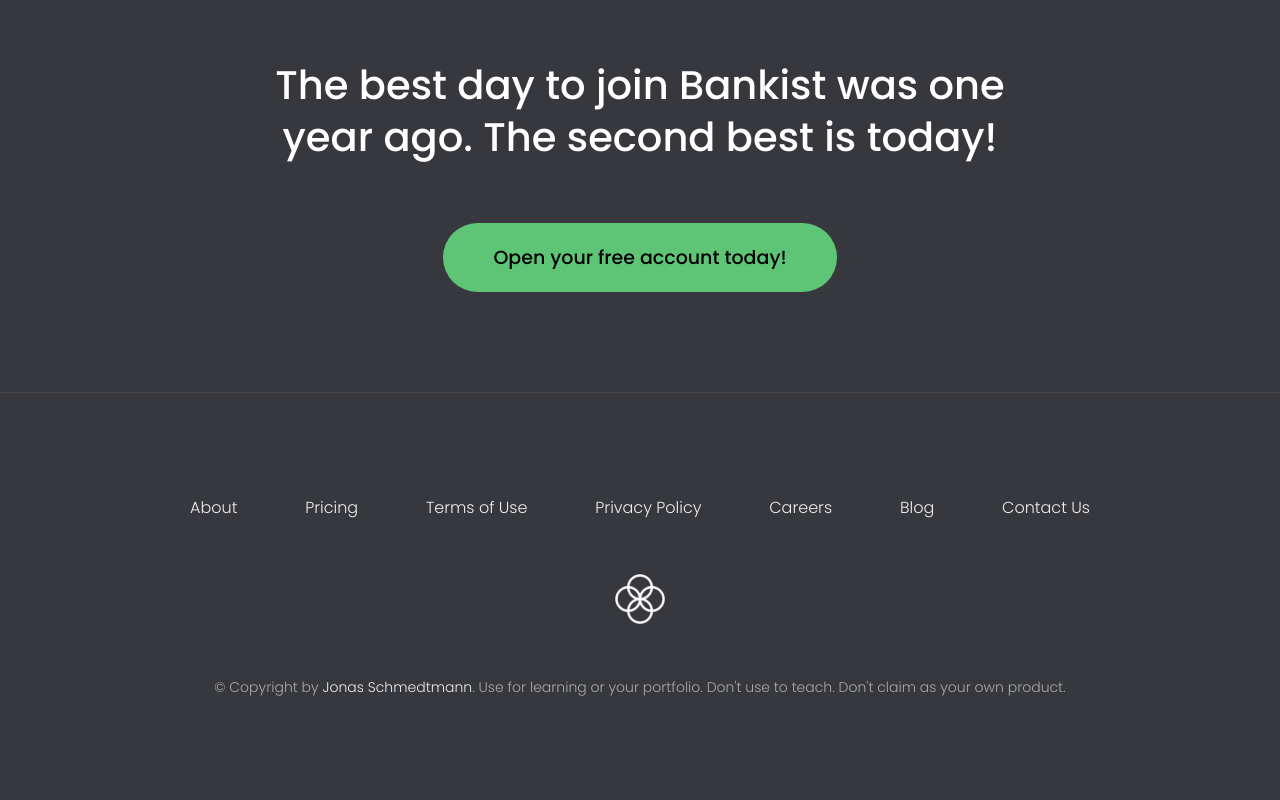
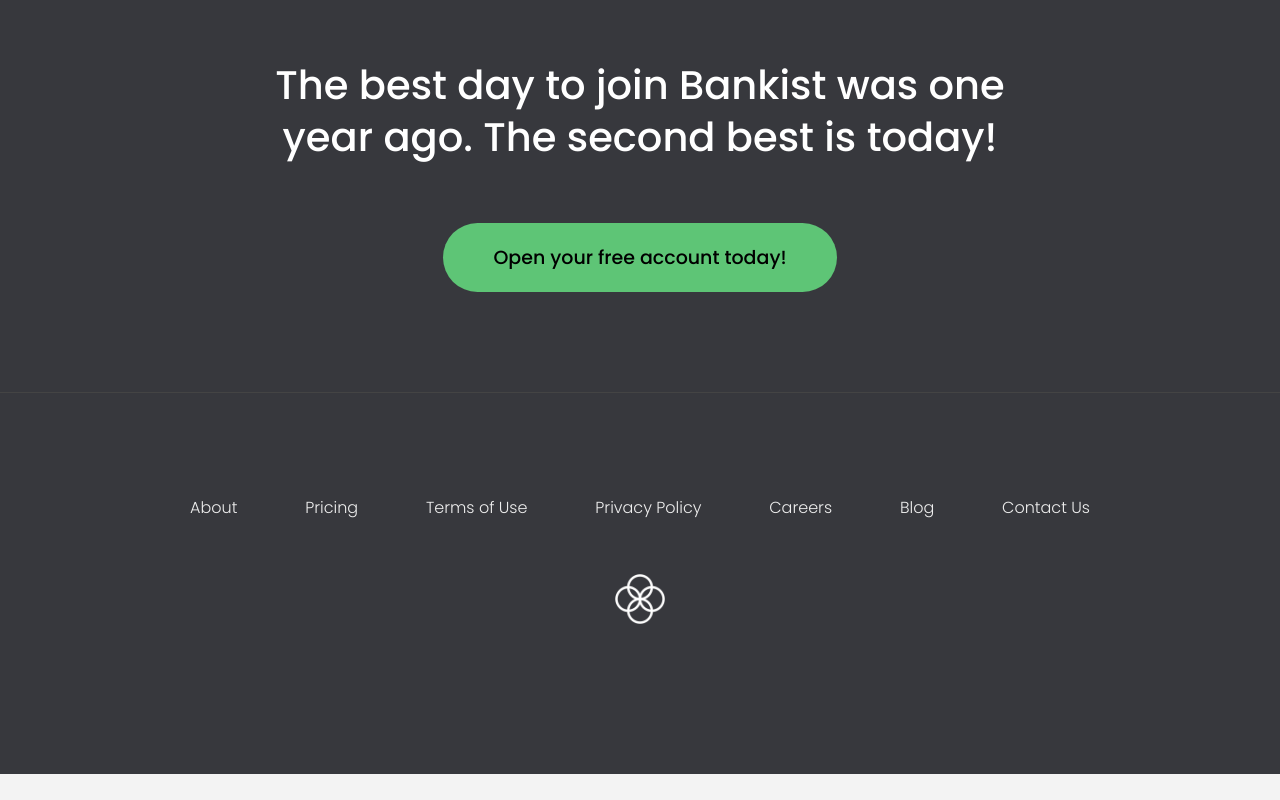
Before and after one commit to NaderMakram/bankist-website, a plain HTML site: page index.html in a window 1280 px wide. Shown: the part 4166-4966 px from the top of the page. After the commit the page ends 4940 px from the top, so only its background shows below. Drawn offline with Linux system fonts and the light colour scheme; some packages are replaced by stand-ins of ours; a script that the page names is missing.

Commit message:
update index.html

```diff
--- a/index.html
+++ b/index.html
@@ -286,12 +286,6 @@
       </li>
     </ul>
     <img src="img/icon.png" alt="Logo" class="footer__logo" />
-    <p class="footer__copyright">
-      &copy; Copyright by
-      <a class="footer__link twitter-link" target="_blank" href="https://twitter.com/jonasschmedtman">Jonas
-        Schmedtmann</a>. Use for learning or your portfolio. Don't use to teach. Don't claim
-      as your own product.
-    </p>
   </footer>
 
   <div class="modal hidden">
```
